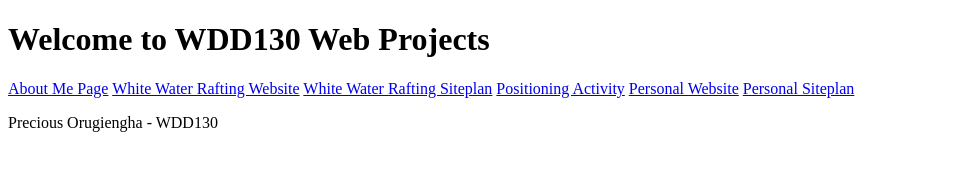
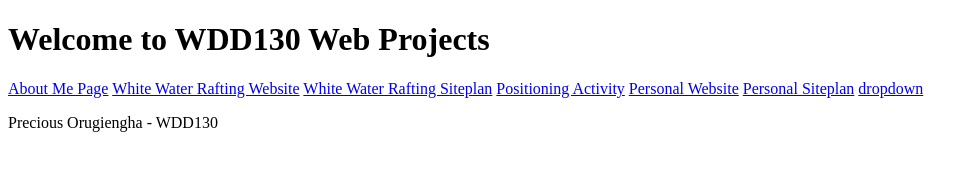
Before and after one commit to precious4life/WDD130, a plain HTML site: page index.html in a window 1280 px wide. Shown: the whole page, without its empty margins (0-978 px from the left). Drawn offline with Linux system fonts and the light colour scheme.

Commit message:
drop down added

```diff
--- a/index.html
+++ b/index.html
@@ -15,6 +15,8 @@
   <a href="positioning.html">Positioning Activity</a>
   <a href="opgis/home-page.html">Personal Website</a>
   <a href="opgis/opgis-home.html">Personal Siteplan</a>
+
+  <a href="opgis/opgis-home.html">dropdown</a>
 </nav>
 <p>Precious Orugiengha - WDD130</p>
 </body>
```
Also changed, not shown: dropdown.html (renamed from opgis/dropdown.html).
